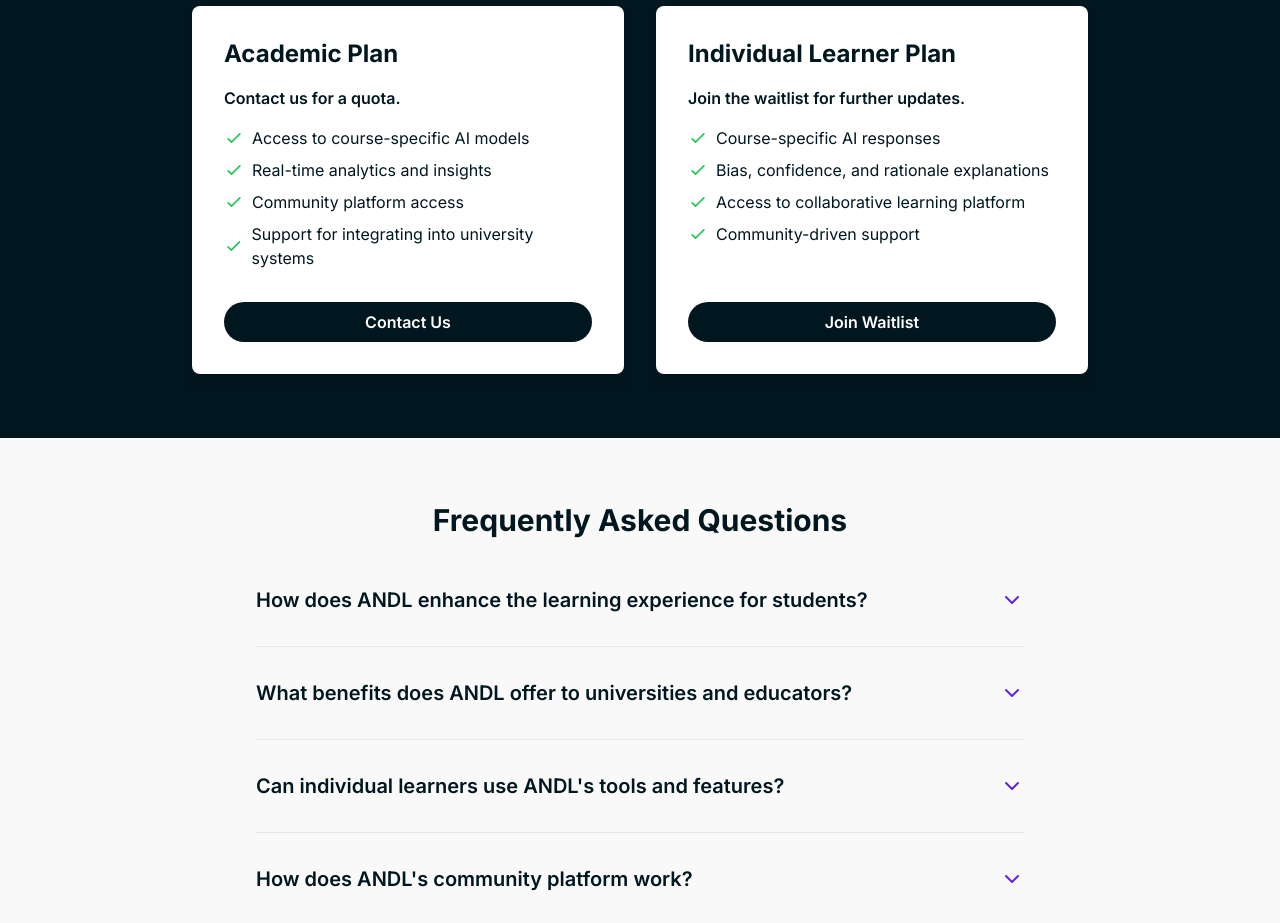
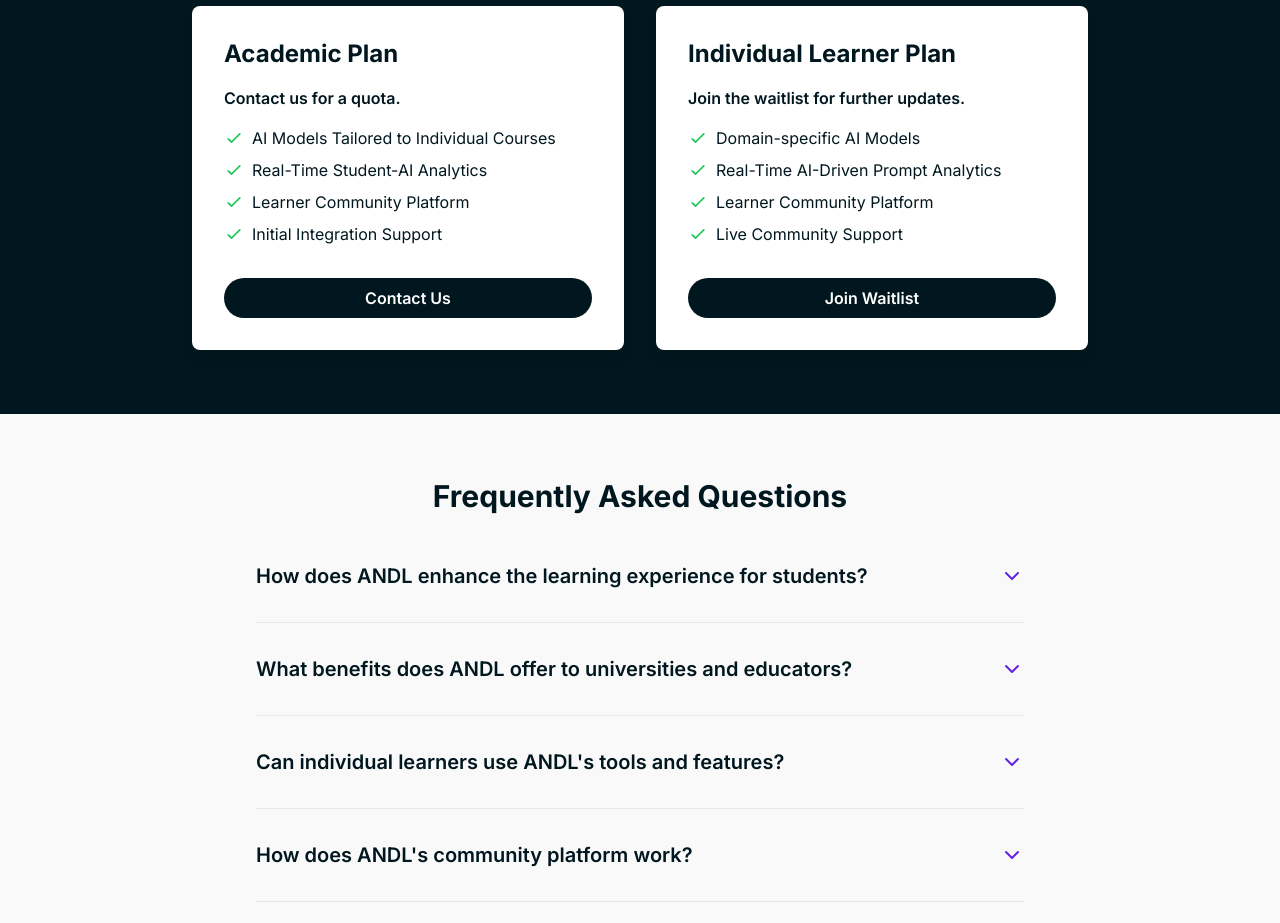
Before and after one commit to AtillaColak/andl-promotion, a Next.js app: page / in a window 1280 px wide. Shown: the part 1100-2023 px from the top of the page. Built offline with nearby package versions, Linux system fonts and the light colour scheme; no server answers.

Commit message:
French Montana

```diff
--- a/components/pricing-plan.tsx
+++ b/components/pricing-plan.tsx
@@ -14,10 +14,10 @@
           price="Contact us for a quota."
           period=""
           features={[
-            "Access to course-specific AI models",
-            "Real-time analytics and insights",
-            "Community platform access",
-            "Support for integrating into university systems"
+            "AI Models Tailored to Individual Courses",
+            "Real-Time Student-AI Analytics",
+            "Learner Community Platform",
+            "Initial Integration Support"
           ]}
           buttonText="Contact Us"
           onButtonClick={() => scrollToSection('#hero')}
@@ -27,10 +27,10 @@
           price="Join the waitlist for further updates."
           period=""
           features={[
-            "Course-specific AI responses",
-            "Bias, confidence, and rationale explanations",
-            "Access to collaborative learning platform",
-            "Community-driven support"
+            "Domain-specific AI Models",
+            "Real-Time AI-Driven Prompt Analytics",
+            "Learner Community Platform",
+            "Live Community Support"
           ]}
           buttonText="Join Waitlist"
           onButtonClick={() => scrollToSection('#waitlist')}
```
